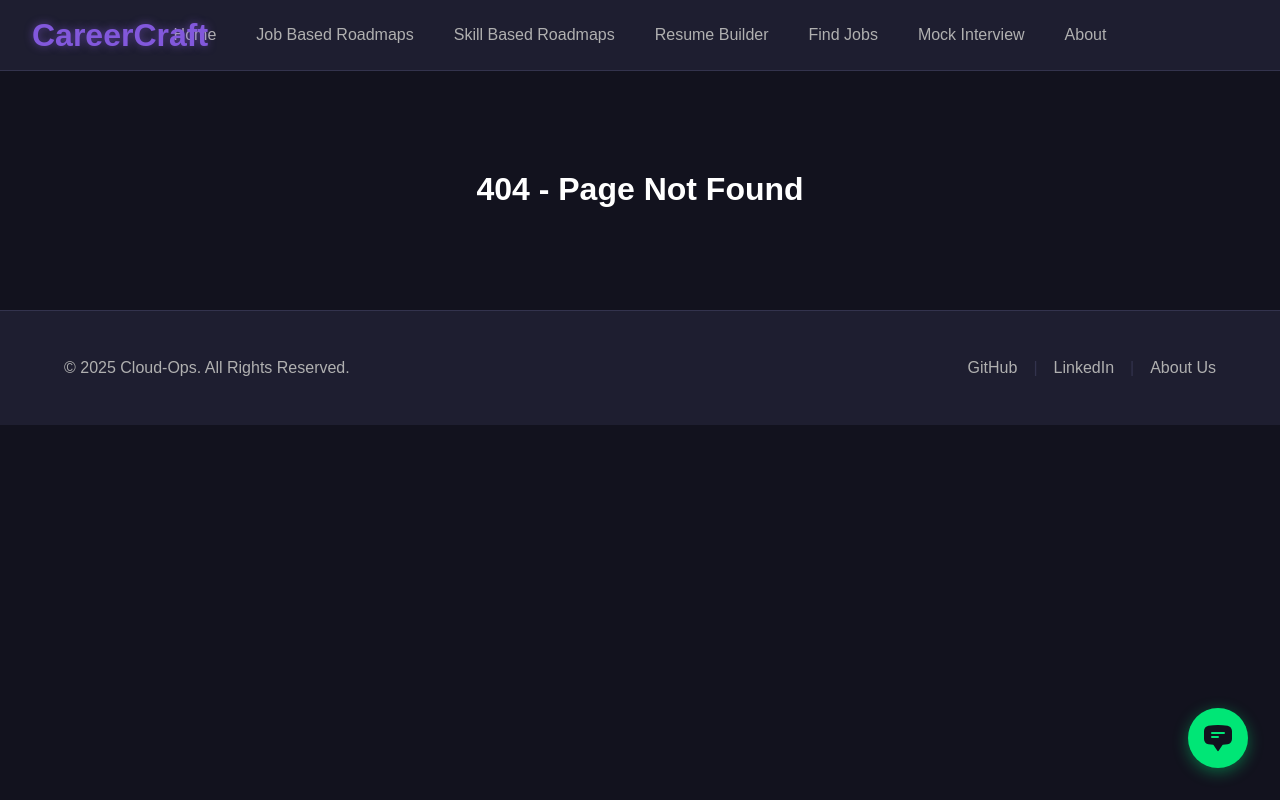
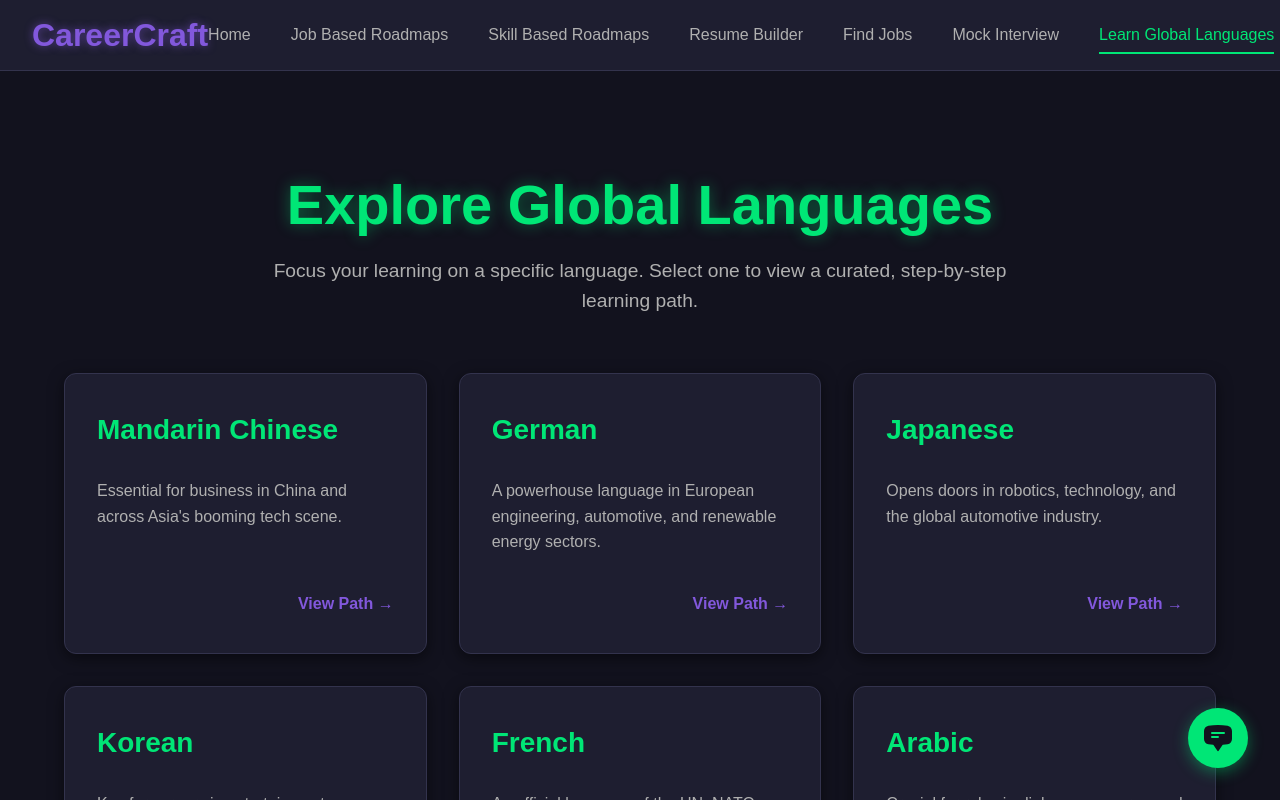
Before and after one commit to AbrarAli9876/AI-Powered-Career-Path-Recommendation, a React (Vite) app in the folder frontend/: page /languages in a window 1280 px wide. Before the commit this address had no page. Shown: the top 800 px of the page. Built offline with nearby package versions, Linux system fonts and the light colour scheme.

Commit message:
created a new page name LearnGlobalLanguages '#' will be ignored, and an empty message aborts the commit.

```diff
--- a/frontend/src/App.jsx
+++ b/frontend/src/App.jsx
@@ -18,6 +18,7 @@ import Assessment from './pages/Assessment';
 import ResumeBuilder from './pages/ResumeBuilder.jsx';
 import Jobs from './pages/Jobs';
 import MockInterview from './pages/MockInterview';
+import LearnGlobalLanguages from './pages/LearnGlobalLanguages';
 
 // --- Import All Job-Based Roadmap Main Pages ---
 import DataScientistRoadmap from './pages/DataScientistRoadmap';
@@ -360,6 +361,7 @@ function App() {
             <Route path="/resume-builder" element={<ResumeBuilder />} />
             <Route path="/jobs" element={<Jobs />} />
             <Route path="/mock-interview" element={<MockInterview />} />
+            <Route path="/languages" element={<LearnGlobalLanguages />} />
 
             {/* --- Main Job-Based Roadmap Routes --- */}
             <Route path="/data-scientist" element={<DataScientistRoadmap />} />
--- a/frontend/src/components/Navbar.css
+++ b/frontend/src/components/Navbar.css
@@ -51,14 +51,13 @@
 }
 /* -------------------------- */
 
+
+
 .navbar-links {
   display: flex;
   align-items: center;
   gap: 2.5rem;
-  /* Key styles for centering the links */
-  position: absolute;
-  left: 50%;
-  transform: translateX(-50%);
+
 }
 
 .nav-link {
--- a/frontend/src/components/Navbar.jsx
+++ b/frontend/src/components/Navbar.jsx
@@ -48,6 +48,16 @@ const Navbar = () => {
           >
             Mock Interview
           </NavLink>
+
+          {/* === NEW LINK ADDED HERE === */}
+          <NavLink
+            to="/languages"
+            className={({ isActive }) => (isActive ? 'nav-link active' : 'nav-link')}
+          >
+            Learn Global Languages
+          </NavLink>
+          {/* =========================== */}
+
           <NavLink
             to="/about"
             className={({ isActive }) => (isActive ? 'nav-link active' : 'nav-link')}
--- /dev/null
+++ b/frontend/src/pages/LearnGlobalLanguages.css
@@ -0,0 +1,91 @@
+/* src/pages/LearnGlobalLanguages.css */
+
+.language-roadmap-page {
+  background-color: var(--background-dark);
+  color: var(--text-light);
+  min-height: calc(100vh - 4rem);
+  padding: 4rem 5%;
+}
+
+.language-roadmap-header {
+  text-align: center;
+  margin-bottom: 3.5rem;
+  max-width: 800px;
+  margin-left: auto;
+  margin-right: auto;
+}
+
+.language-roadmap-header h1 {
+  font-size: 3.5rem;
+  font-weight: 700;
+  color: var(--accent-primary);
+  text-shadow: 0 0 15px var(--glow-color);
+  margin-bottom: 1rem;
+}
+
+.language-roadmap-header p {
+  font-size: 1.2rem;
+  color: var(--text-medium);
+  line-height: 1.6;
+}
+
+.language-cards-container {
+  display: grid;
+  grid-template-columns: repeat(auto-fit, minmax(320px, 1fr));
+  gap: 2rem;
+  max-width: 1400px;
+  margin: 0 auto;
+}
+
+.language-card {
+  background-color: var(--card-background);
+  padding: 2.5rem 2rem;
+  border-radius: 12px;
+  text-decoration: none;
+  color: var(--text-light);
+  box-shadow: 0 4px 15px rgba(0, 0, 0, 0.5);
+  border: 1px solid var(--border-color);
+  transition: transform 0.3s ease, box-shadow 0.3s ease, border-color 0.3s ease;
+  display: flex;
+  flex-direction: column;
+}
+
+.language-card:hover {
+  transform: translateY(-8px);
+  box-shadow: 0 12px 30px rgba(0, 0, 0, 0.7);
+  border-color: var(--accent-primary);
+}
+
+.language-card h3 {
+  font-size: 1.75rem;
+  font-weight: 600;
+  margin: 0 0 1rem 0;
+  color: var(--accent-primary);
+}
+
+.language-card p {
+    color: var(--text-medium);
+    line-height: 1.6;
+    flex-grow: 1;
+}
+
+.view-language-link {
+    margin-top: 1.5rem;
+    color: var(--accent-secondary);
+    font-weight: 600;
+    text-align: right;
+    transition: color 0.3s ease;
+}
+
+.language-card:hover .view-language-link {
+    color: var(--accent-primary);
+}
+
+.language-card.disabled {
+  pointer-events: none;
+  opacity: 0.7;
+}
+
+.language-card.disabled .view-language-link {
+  color: #6B7280; /* A muted color for disabled links */
+}
--- /dev/null
+++ b/frontend/src/pages/LearnGlobalLanguages.jsx
@@ -0,0 +1,89 @@
+import React from 'react';
+import { Link } from 'react-router-dom';
+import './LearnGlobalLanguages.css';
+
+const languages = [
+    {
+      name: 'Mandarin Chinese',
+      path: '/languages/mandarin',
+      description: 'Essential for business in China and across Asia\'s booming tech scene.'
+    },
+    {
+      name: 'German',
+      path: '/languages/german',
+      description: 'A powerhouse language in European engineering, automotive, and renewable energy sectors.'
+    },
+    {
+      name: 'Japanese',
+      path: '/languages/japanese',
+      description: 'Opens doors in robotics, technology, and the global automotive industry.'
+    },
+    {
+      name: 'Korean',
+      path: '/languages/korean',
+      description: 'Key for careers in entertainment, consumer electronics, and digital innovation.'
+    },
+    {
+      name: 'French',
+      path: '/languages/french',
+      description: 'An official language of the UN, NATO, and the International Olympic Committee.'
+    },
+    {
+      name: 'Arabic',
+      path: '/languages/arabic',
+      description: 'Crucial for roles in diplomacy, energy, and journalism across the Middle East.'
+    },
+    {
+      name: 'Russian',
+      path: '/languages/russian',
+      description: 'A vital language for international relations, security, and space exploration.'
+    },
+    {
+      name: 'Spanish',
+      path: '/languages/spanish',
+      description: 'Unlocks opportunities in diplomacy and trade throughout the Americas and Spain.'
+    },
+    {
+      name: 'Portuguese',
+      path: '/languages/portuguese',
+      description: 'The language of Brazil, a major player in agriculture, tech, and natural resources.'
+    },
+    {
+      name: 'Hindi',
+      path: '#',
+      description: 'Connect with one of the world\'s fastest-growing economies and its vibrant IT sector.'
+    },
+    {
+      name: 'Swahili',
+      path: '#',
+      description: 'A lingua franca for business, development, and NGOs across East Africa.'
+    },
+    {
+      name: 'Pashto',
+      path: '#',
+      description: 'Important for roles in defense, international development, and journalism.'
+    },
+];
+
+const LearnGlobalLanguages = () => {
+  return (
+    <div className="language-roadmap-page">
+      <header className="language-roadmap-header">
+        <h1>Explore Global Languages</h1>
+        <p>Focus your learning on a specific language. Select one to view a curated, step-by-step learning path.</p>
+      </header>
+
+      <div className="language-cards-container">
+        {languages.map((lang) => (
+          <Link to={lang.path} key={lang.name} className={`language-card ${lang.path === '#' ? 'disabled' : ''}`}>
+            <h3>{lang.name}</h3>
+            <p>{lang.description}</p>
+            <span className="view-language-link">{lang.path === '#' ? 'Coming Soon' : 'View Path →'}</span>
+          </Link>
+        ))}
+      </div>
+    </div>
+  );
+};
+
+export default LearnGlobalLanguages;
```
